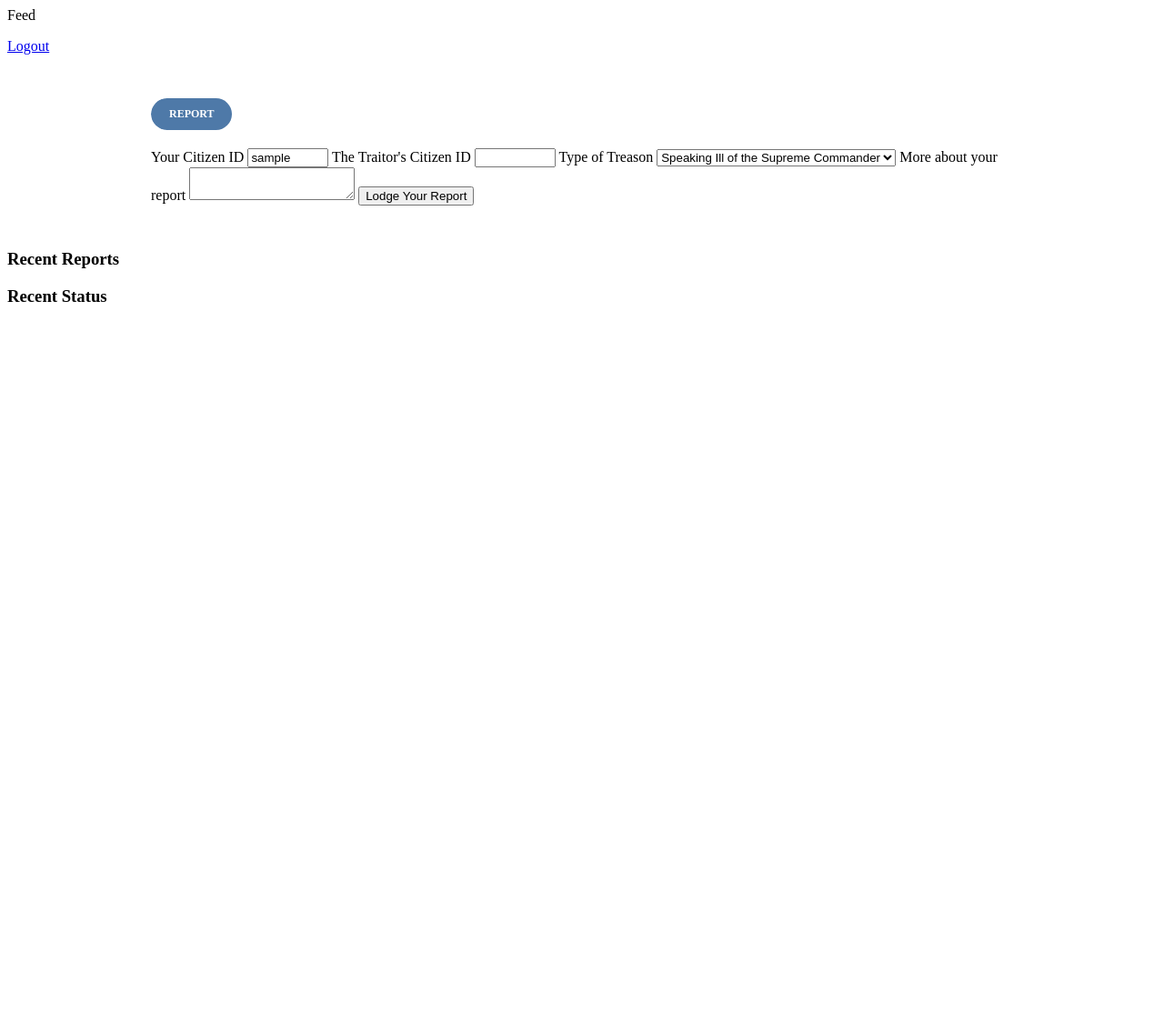
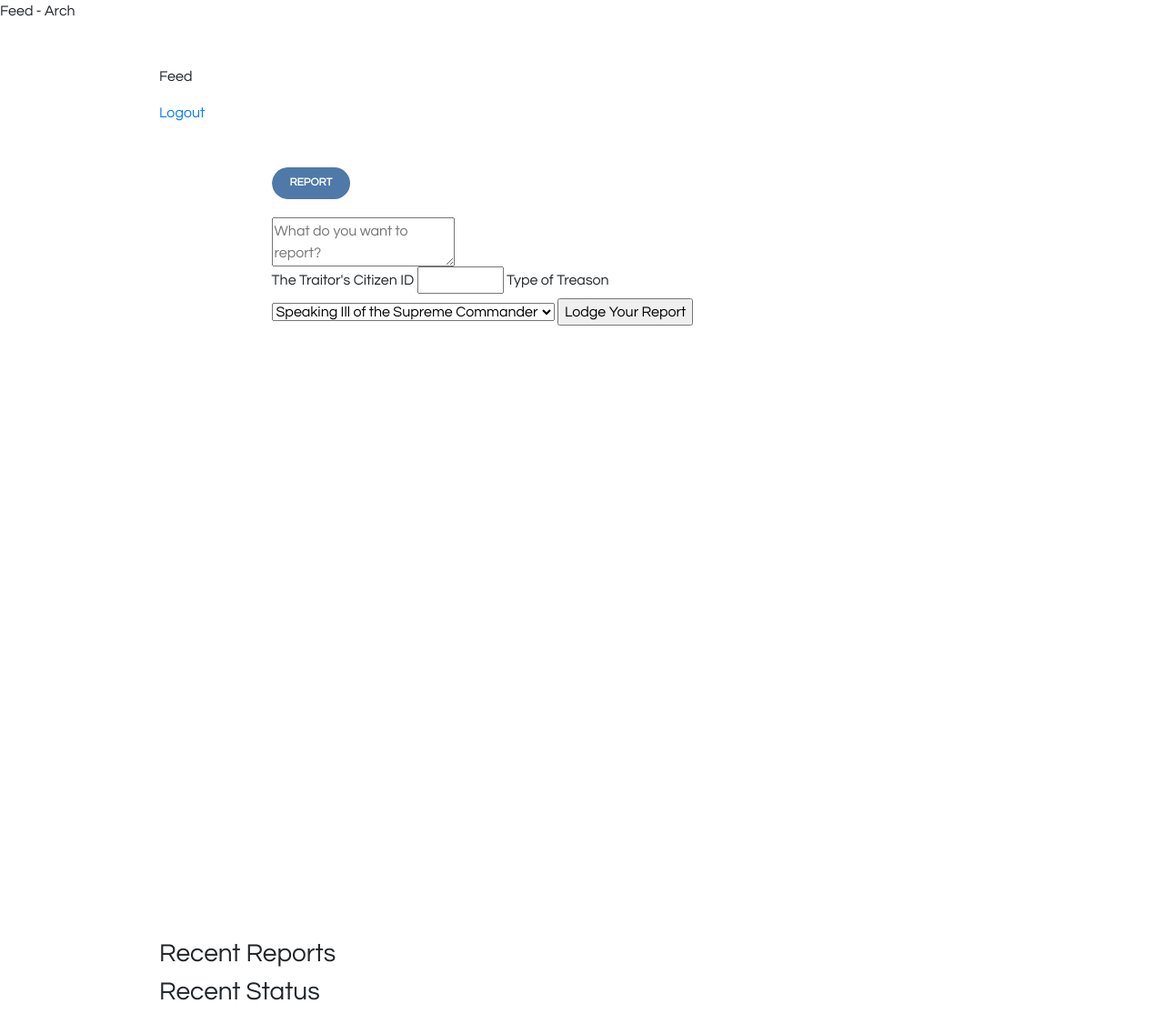
Before and after one commit to blaiddyd/arch-rank, a Flask app: page /feed in a window 1280 px wide. Shown: the whole page at 91% size. Before the commit the page ends 332 px from the top, so only its background shows below. Run offline with Flask 2, Linux system fonts and the light colour scheme; the visitor is signed in with stand-in values (Sample User, id 1); data comes from the database, SQL or seed files in the repository; both versions use the stored data as it was after the commit; data that the repository does not hold is empty; some libraries are stand-ins or nearby versions.

Commit message:
added layout changes to feed box

```diff
--- a/app/forms.py
+++ b/app/forms.py
@@ -25,13 +25,12 @@ class SignUp(FlaskForm):
             raise ValidationError('This citizen already exists in Arch')
 
 class CitizenReport(FlaskForm):
-    reporter = StringField('Your Citizen ID', validators=[DataRequired(), Length(min=4, max=8)])
     traitor = StringField("The Traitor's Citizen ID", validators=[DataRequired(), Length(min=4, max=8)])
     category = SelectField('Type of Treason', choices=offenses, validators=[DataRequired()])
-    body = TextAreaField('More about your report')
-    submit = SubmitField('Lodge Your Report')
+    body = TextAreaField('More about your report', render_kw={"placeholder": "What do you want to report?"})
+    report_submit = SubmitField('Lodge Your Report')
 
 class CitizenStatus(FlaskForm):
     status = TextAreaField("What's on your mind?")
     status_category = SelectField('Type of Activity', choices=activities, validators=[DataRequired()])
-    submit = SubmitField('Submit Status')
+    status_submit = SubmitField('Submit Status')
--- a/app/templates/feed.html
+++ b/app/templates/feed.html
@@ -1,9 +1,18 @@
-
+{% extends "sidebar-base.html" %}
 {% block content %}
     <style>
          .container {
               width: 75%;
               margin: 3rem auto;
+              display: flex;
+              justify-content: start;
+              align-content: start;
+              align-items: start;
+              flex-direction: column;
+         }
+
+         .form-body {
+
          }
          .tab--slider {
               width: 100%;
@@ -67,7 +76,7 @@
 
 
     </style>
-     <div id="feedbox">
+     <div id="feed">
           <p>Feed</p>
           <a href="{{ url_for('logout')}}">Logout</a>
           <div class="container">
@@ -85,15 +94,14 @@
                     <div id="report-tab" class="tab--body">
                          <form method="post">
                               {{ form.hidden_tag() }}
-                              {{ form.reporter.label }}
-                              {{ form.reporter(size=8) }}
+                              <div class="form-body">
+                                   {{ form.body(size=140) }}
+                              </div>
                               {{ form.traitor.label }}
                               {{ form.traitor(size=8) }}
                               {{ form.category.label }}
                               {{ form.category }}
-                              {{ form.body.label }}
-                              {{ form.body(size=140) }}
-                              {{ form.submit() }}
+                              {{ form.report_submit() }}
                          </form>
                     </div>
 
@@ -104,7 +112,7 @@
                               {{ status_input.status_category }}
                               {{ status_input.status.label }}
                               {{ status_input.status(size=140) }}
-                              {{ status_input.submit() }}
+                              {{ status_input.status_submit() }}
                          </form>
                     </div>
                </div>
@@ -131,7 +139,6 @@
 
           </div>
      </div>
-     <script src="https://code.jquery.com/jquery-3.2.1.min.js"></script>
      <script>
         $("document").ready(function(){
                $(".tab--body").hide();
--- a/app/templates/sidebar-base.html
+++ b/app/templates/sidebar-base.html
@@ -4,7 +4,7 @@
         <link rel="stylesheet" href="https://stackpath.bootstrapcdn.com/bootstrap/4.3.1/css/bootstrap.min.css" integrity="sha384-ggOyR0iXCbMQv3Xipma34MD+dH/1fQ784/j6cY/iJTQUOhcWr7x9JvoRxT2MZw1T" crossorigin="anonymous">
         <script src="https://cdnjs.cloudflare.com/ajax/libs/popper.js/1.14.7/umd/popper.min.js" integrity="sha384-UO2eT0CpHqdSJQ6hJty5KVphtPhzWj9WO1clHTMGa3JDZwrnQq4sF86dIHNDz0W1" crossorigin="anonymous"></script>
         <link rel="stylesheet" type="text/css" href="{{ url_for('static', filename='styles/main.css') }}" />
-        <script src="https://code.jquery.com/jquery-3.3.1.slim.min.js" integrity="sha384-q8i/X+965DzO0rT7abK41JStQIAqVgRVzpbzo5smXKp4YfRvH+8abtTE1Pi6jizo" crossorigin="anonymous"></script>
+        <script src="https://code.jquery.com/jquery-3.2.1.min.js"></script>
         <link href="https://fonts.googleapis.com/icon?family=Material+Icons+Outlined" rel="stylesheet">
         <link href="https://fonts.googleapis.com/css?family=Questrial" rel="stylesheet">
         <meta name="viewport" content="width=device-width, initial-scale=1">
```
Also changed, not shown: app.db, app/static/styles/feed.css (deleted).
